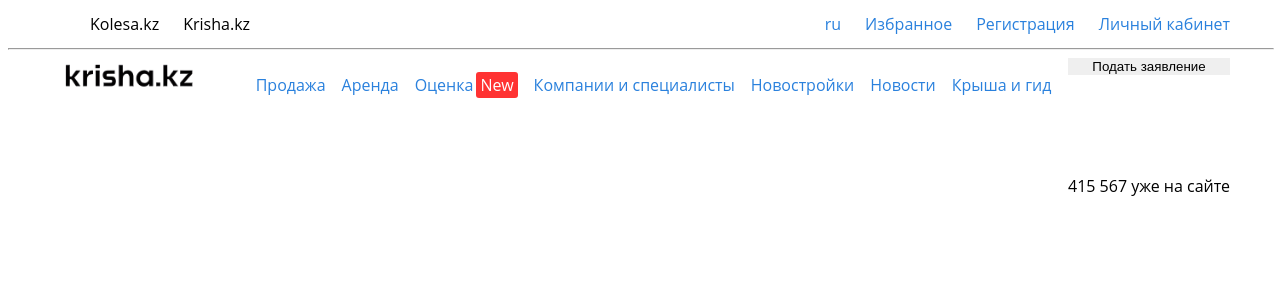
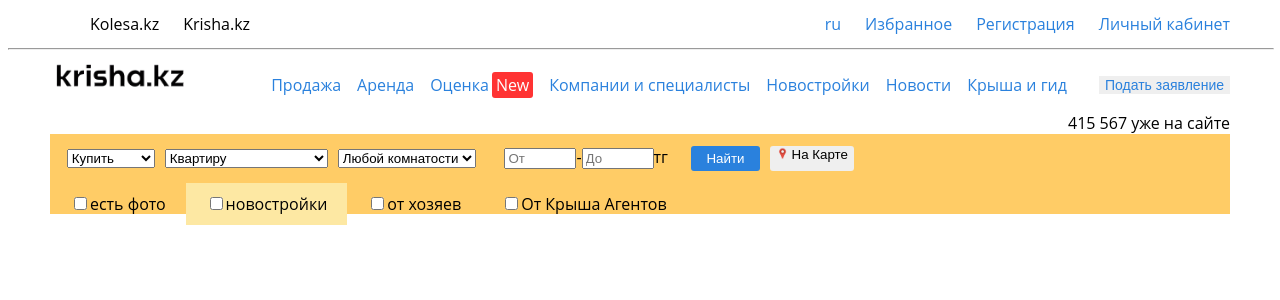
Before and after one commit to VoctorSaprygin/Krisha, a Nuxt app: page / in a window 1280 px wide. Shown: the top 300 px of the page. Built offline with nearby package versions, Linux system fonts and the light colour scheme.

Commit message:
добавил деталей

```diff
--- a/components/TheHeader.vue
+++ b/components/TheHeader.vue
@@ -1,10 +1,11 @@
 <template>
 <div class="container">
+  <div class="centerMenu">
   <div class="logo">
-
+    <nuxt-link to="#"><img class="krisha" src="@/assets/Krisha.kz.png"></nuxt-link>
   </div>
   <div class="menu">
-    <nuxt-link to="#"><img class="krisha" src="@/assets/Krisha.kz.png"></nuxt-link>
+
     <ul>
       <li><nuxt-link to="#">Продажа</nuxt-link></li>
       <li><nuxt-link to="#">Аренда</nuxt-link></li>
@@ -17,9 +18,81 @@
   </div>
   <div class="btn">
     <button >Подать заявление</button>
-    <span class="peoples"> 415 567 уже на сайте</span>
+
   </div>
 </div>
+  <span class="peoples"> 415 567 уже на сайте</span>
+  <div class="background-color">
+    <form class="filter">
+    <div class="categories">
+    <select name="select1">
+      <option selected="selected">Купить</option>
+      <option>Аредовать</option>
+    </select>
+    <select name="select2">
+      <option selected="selected">Квартиру</option>
+      <option>Дом</option>
+      <option>Дачу</option>
+      <option>Участок</option>
+      <option>Офис</option>
+      <option>Помещение</option>
+      <option>Здание</option>
+      <option>Магазин,бутик</option>
+      <option>Промбазу,склад</option>
+      <option>Прочую недвижемость</option>
+    </select>
+
+    <select name="select3">
+      <option selected="selected">Любой комнатости</option>
+      <option>1 - комн.</option>
+      <option>1-2 - комн.</option>
+      <option>2 - комн.</option>
+      <option>2-3 - комн.</option>
+      <option>3 - комн.</option>
+      <option>3-4 - комн.</option>
+      <option>4 - комн.</option>
+      <option>4-5 - комн.</option>
+      <option>5 и более комн.</option>
+
+    </select>
+  </div>
+  <div class="filter1">
+    <input type="text" placeholder="От">
+    <span>-</span>
+    <input type="text" placeholder="До">
+   <span>тг</span>
+  </div>
+<div class="buttonsSearch">
+<button class="searchButton">Найти</button>
+<button class="map"><img  src="@/assets/marker.png">На Карте</button>
+</div>
+
+
+
+</form>
+<form class="checkbox">
+  <label id="checkbox1">
+    <input type="checkbox"  value="#">
+    есть фото
+  </label>
+  <br>
+  <label id="checkbox1" class="newBuildings">
+    <input type="checkbox"   value="#">
+    новостройки
+  </label>
+  <br>
+  <label id="checkbox1">
+    <input type="checkbox"  value="#">
+    от хозяев
+  </label >
+  <label id="checkbox1">
+    <input type="checkbox"  value="#">
+    От Крыша Агентов
+  </label>
+</form>
+</div>
+</div>
+
 </template>
 
 <script>
@@ -30,11 +103,14 @@
 
 <style scoped>
 .container{
-  display: flex;
-  justify-content: space-between;
+
   max-width: 1180px;
   margin: 0 auto;
 
+}
+.centerMenu{
+  display: flex;
+  justify-content: space-between;
 }
 .menu{
   display: flex;
@@ -60,7 +136,8 @@
   /*padding: 0 5% ;*/
 }
 .peoples{
-  padding-top: 100px;
+ display: flex;
+ justify-content: flex-end;
 }
 .New{
 background-color: #f33;
@@ -73,7 +150,78 @@
   width: 149px;
 }
 .btn button{
+
   border: none;
    outline: none;
+   color:#2a81dd;
+
+   font-size: 14px;
 }
+.btn {
+  display: flex;
+  justify-content: center;
+
+}
+.filter{
+  display: flex;
+
+}
+.searchButton{
+color:#fff;
+background-color:#2a81dd;
+border: none;
+border-radius: 3px;
+padding: 5px 15px;
+margin-right: 10px;
+}
+.buttonsSearch{
+display: flex;
+margin: 1%;
+}
+.map{
+  display: flex;
+  border:none;
+  align-content: center;
+  border-radius: 3px;
+}
+.map img{
+  height: 13px;
+  margin-right: 3px;
+
+}
+.background-color{
+  width: 100%;
+  background-color: #FFCC66;
+  height: 10vh;
+}
+.checkbox{
+  display: flex;
+
+}
+#checkbox1{
+  /* margin: 0 20px; */
+  padding: 10px 20px;
+  display: flex;
+  align-items: center;
+}
+.newBuildings{
+  background: #fde8a3;
+}
+.categories{
+  margin:1%
+}
+.categories select{
+  margin: 0 5px;
+}
+.filter1{
+  margin: 1%;
+}
+.filter1 input{
+  width: 5vw;
+}
+
+
+
+
+
 </style>
```
Also changed, not shown: assets/marker.png (added).
